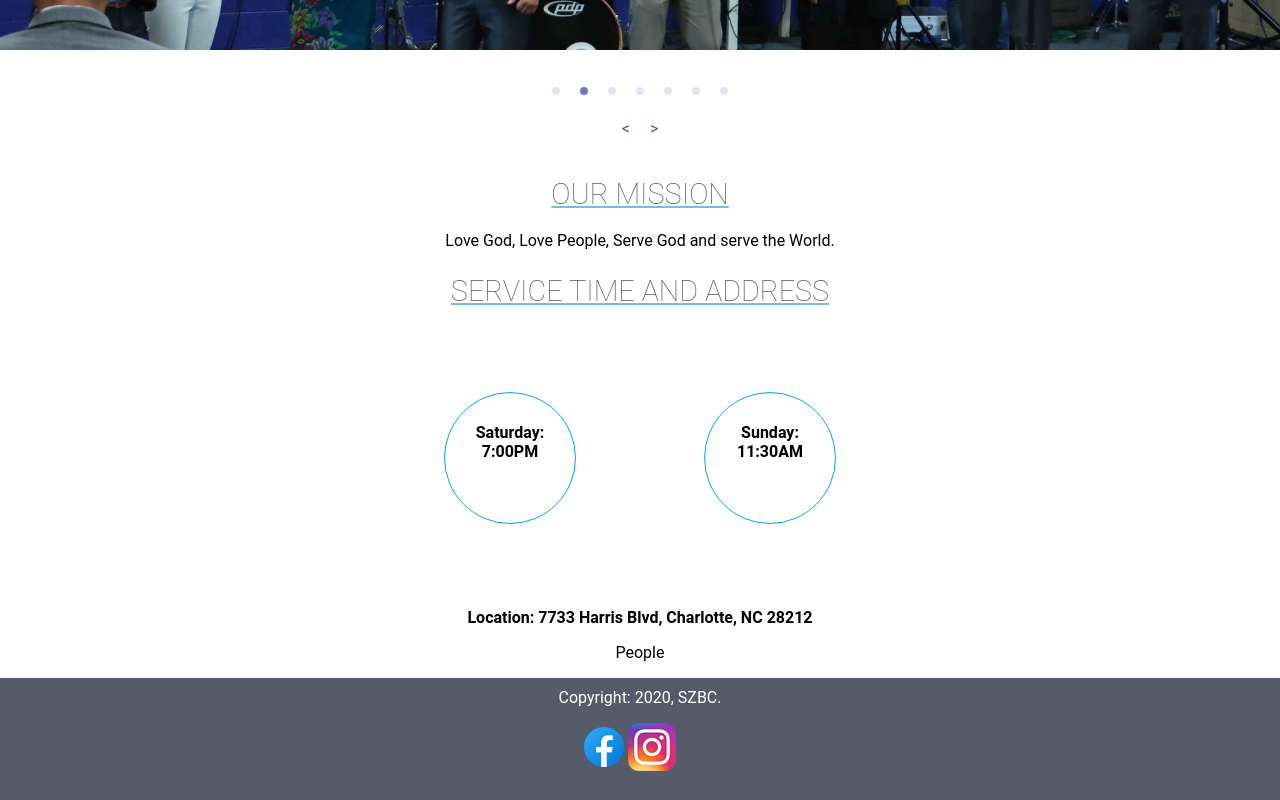
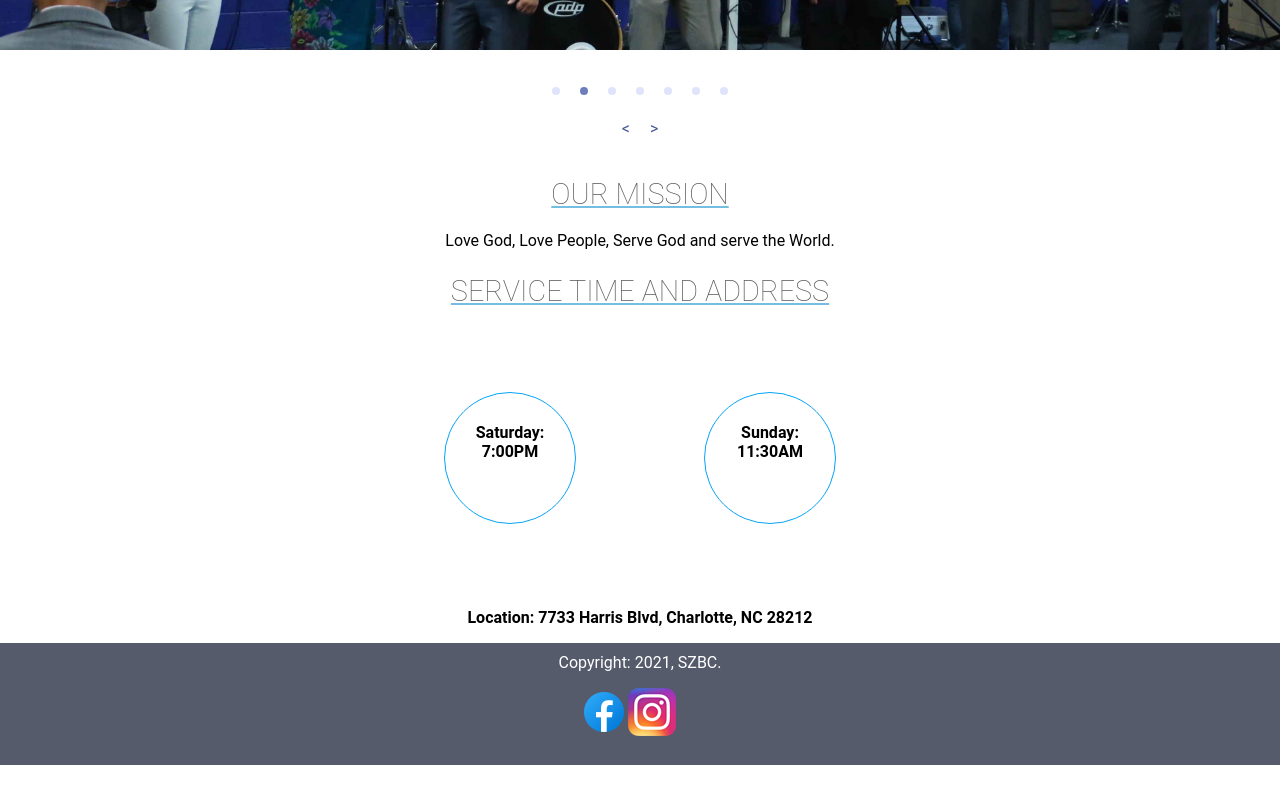
Before and after one commit to hkhual/Shalom_Zomi, a React (Create React App) app: page / in a window 1280 px wide. Shown: the part 455-1255 px from the top of the page. After the commit the page ends 1220 px from the top, so only its background shows below. Built offline with nearby package versions, Linux system fonts and the light colour scheme.

Commit message:
minor update

```diff
--- a/package.json
+++ b/package.json
@@ -2,6 +2,7 @@
   "name": "shalom_zomi",
   "version": "0.1.0",
   "private": true,
+  "homepage": "https://hkhual.github.io/shalom_zomi/",
   "dependencies": {
     "@testing-library/jest-dom": "^4.2.4",
     "@testing-library/react": "^9.3.2",
--- a/src/App.css
+++ b/src/App.css
@@ -104,6 +104,7 @@ body {
   }
 
 
+
 @media only screen and (max-width: 600px){
     body{
       background-color: lightblue;
--- a/src/components/About.js
+++ b/src/components/About.js
@@ -1,4 +1,4 @@
-import React, { button } from 'react';
+import React from 'react';
 // import fontAwesome from '../font-awesome.css';
 
 
@@ -15,7 +15,6 @@ function About() {
             <p className="satCircle">Sunday: 11:30AM</p>
             <div className="address"><p style={{ fontWeight: 'bold' }}>Location:
             7733 Harris Blvd, Charlotte, NC 28212</p></div>
-            <p className="fa fa-camera-retro">People</p>
         </div>
     );
 }
--- a/src/components/Body.js
+++ b/src/components/Body.js
@@ -14,7 +14,7 @@ class Body extends Component {
           <About />
         </div>
         <div className="footer-main">
-          <p style={{ paddingTop: '10px' }}>Copyright: 2020, SZBC.</p>
+          <p style={{ paddingTop: '10px' }}>Copyright: 2021, SZBC.</p>
           <div className="footer-images">
             <a target="_blank" href="https://www.facebook.com/shalomchurchclt/" rel="noopener noreferrer">
               <img src={fbIcon} alt="Facebook" />
--- a/src/components/NotFound.js
+++ b/src/components/NotFound.js
@@ -3,15 +3,12 @@ import fbIcon from '../images/facebook_icon.png';
 import InstagramIcon from '../images/instagram_icon.png';
 
 import {
-    BrowserRouter as Router,
-    Switch,
-    Route,
     Link
 } from 'react-router-dom';
 
 
 let footerStyle = {
-    position: 'flex',
+    position: 'absolute',
     marginTop: '300px',
     bottom: 0,
     width: '100%',
@@ -38,7 +35,7 @@ function NotFound() {
             <h1>404 Error. Not Found</h1>
             <p>Go back to <Link to="/">homepage</Link></p>
             <div style={footerStyle}>
-                <p>Copyright: 2020, SZBC.</p>
+                <p>Copyright: 2021, SZBC.</p>
                 <a target="_blank" href="https://www.facebook.com/shalomchurchclt/" rel="noopener noreferrer">
                     <img src={fbIcon} alt="Facebook" />
                 </a>
```
